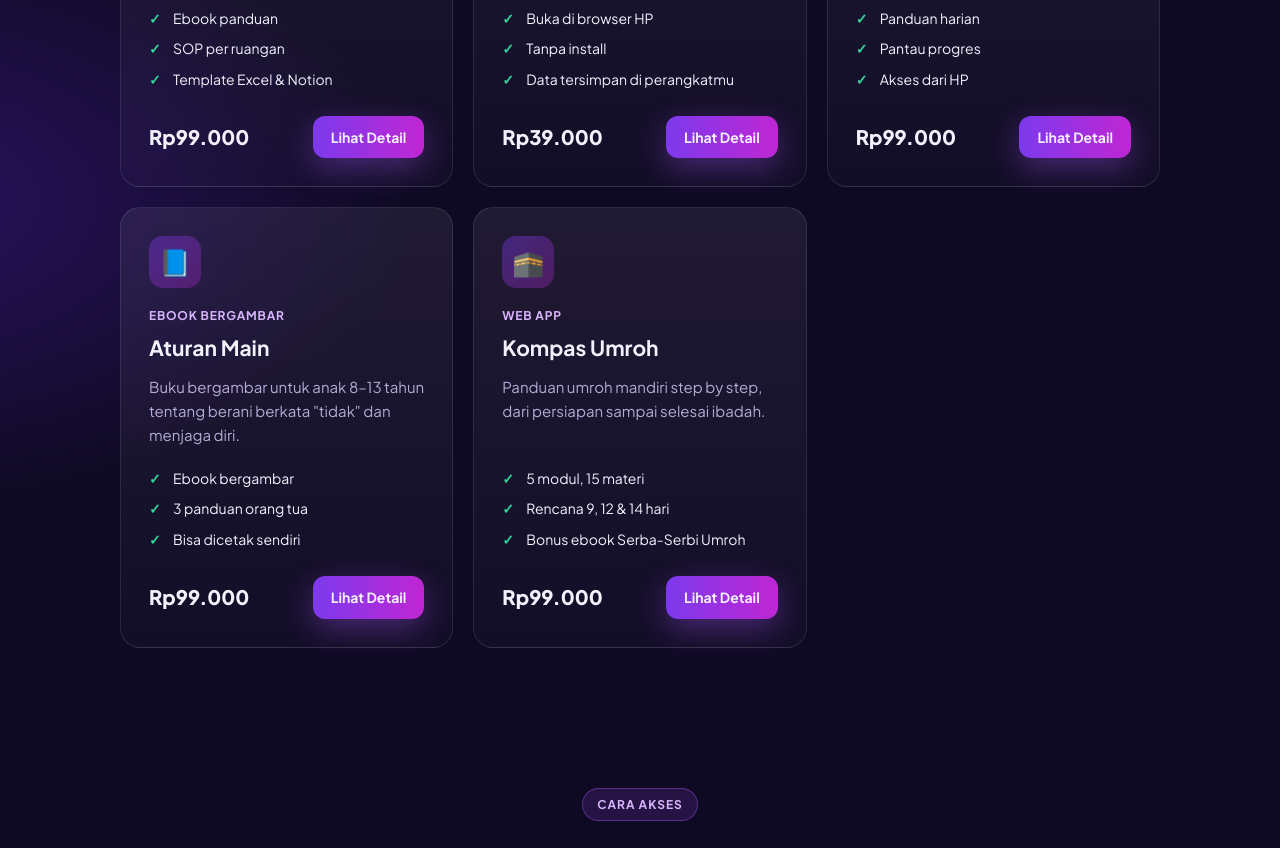
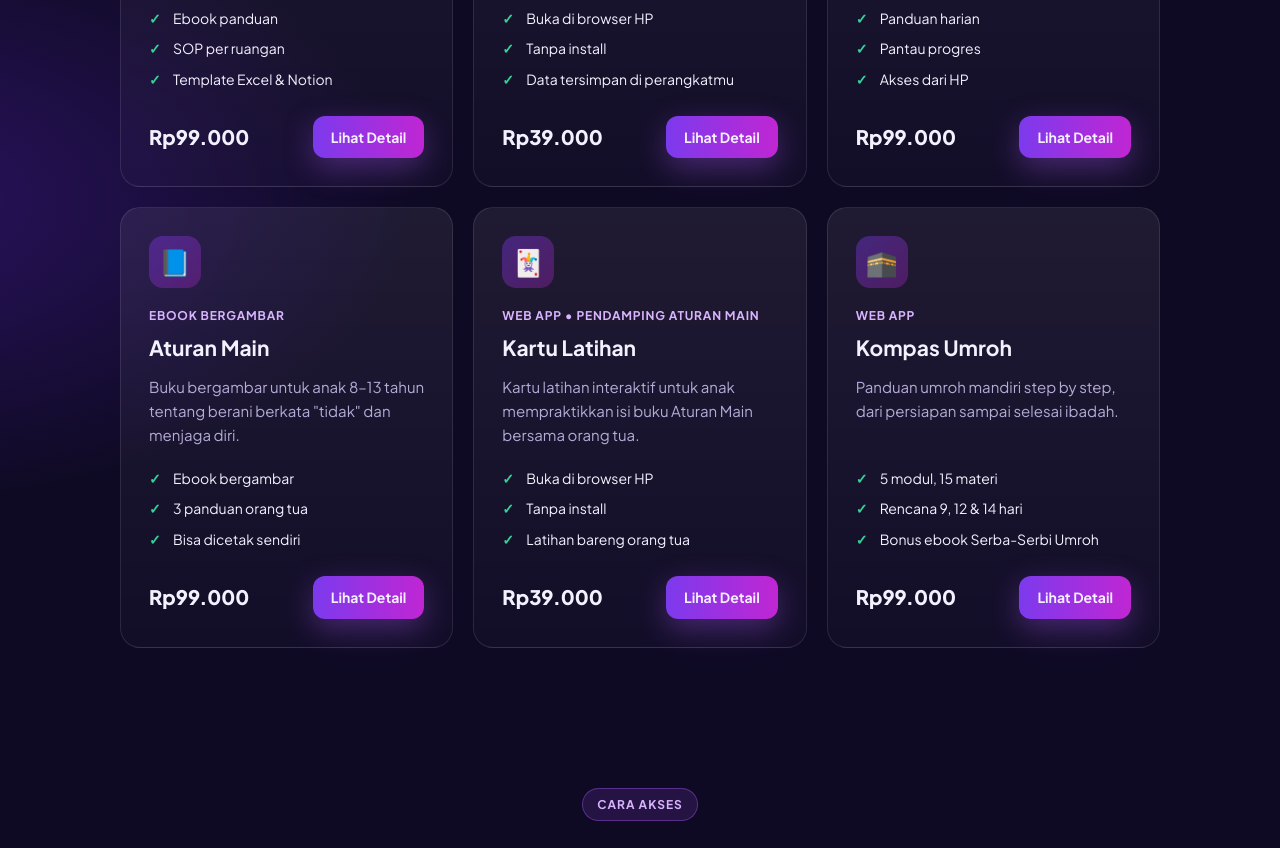
Before and after one commit to aliyaizza2008-tech/Azfar-Store, a plain HTML site: page index.html in a window 1280 px wide. Shown: the part 1242-2090 px from the top of the page. Drawn offline with Linux system fonts and the light colour scheme.

Commit message:
Add files via upload

```diff
--- a/index.html
+++ b/index.html
@@ -124,7 +124,7 @@
   <a href="#cara" class="btn btn-garis">Cara Akses</a>
 
   <div class="stat">
-    <div><b>5+</b><small>Produk aktif</small></div>
+    <div><b>6+</b><small>Produk aktif</small></div>
     <div><b>HP</b><small>Bisa dibuka di HP</small></div>
     <div><b>1x</b><small>Sekali bayar</small></div>
   </div>
@@ -174,6 +174,15 @@
         <p>Buku bergambar untuk anak 8–13 tahun tentang berani berkata "tidak" dan menjaga diri.</p>
         <ul><li>Ebook bergambar</li><li>3 panduan orang tua</li><li>Bisa dicetak sendiri</li></ul>
         <div class="bawah"><span class="harga">Rp99.000</span><a href="#" class="btn btn-utama">Lihat Detail</a></div>
+      </div>
+
+      <div class="kartu muncul">
+        <div class="ikon">🃏</div>
+        <span class="jenis">Web App • Pendamping Aturan Main</span>
+        <h3>Kartu Latihan</h3>
+        <p>Kartu latihan interaktif untuk anak mempraktikkan isi buku Aturan Main bersama orang tua.</p>
+        <ul><li>Buka di browser HP</li><li>Tanpa install</li><li>Latihan bareng orang tua</li></ul>
+        <div class="bawah"><span class="harga">Rp39.000</span><a href="#" class="btn btn-utama">Lihat Detail</a></div>
       </div>
 
       <div class="kartu muncul">
```
